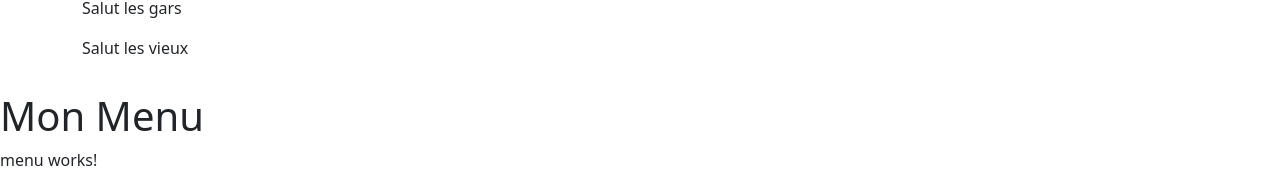
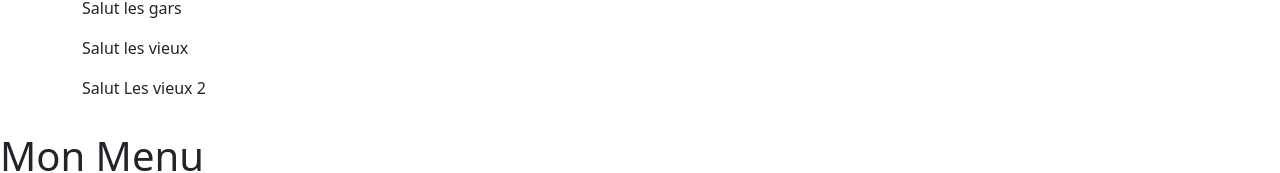
Before and after one commit to clem3806/projetFilRougeGrp4, an Angular app in the folder angular-Fil-Rouge/: page / in a window 1280 px wide. Shown: the part 195-368 px from the top of the page. Built offline with nearby package versions, Linux system fonts and the light colour scheme; no server answers.

Commit message:
modif formations Rached

```diff
--- a/angular-Fil-Rouge/src/app/composants/formations/formations.component.html
+++ b/angular-Fil-Rouge/src/app/composants/formations/formations.component.html
@@ -19,4 +19,5 @@
         <p>"Salut les kids"</p>
         <p>Salut les gars</p>
         <p>Salut les vieux</p>
+        <p>Salut Les vieux 2</p>
     </table>
```
